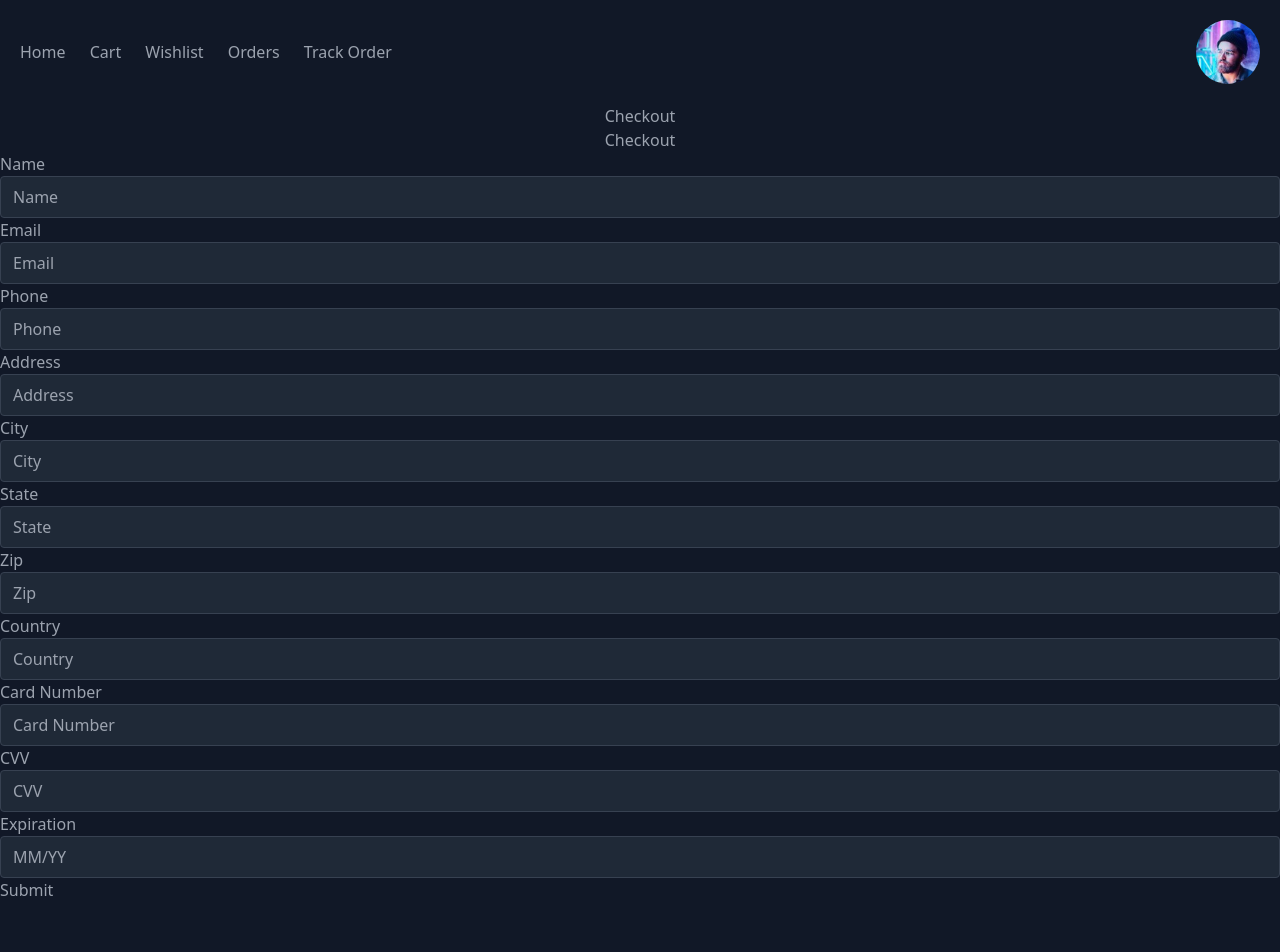
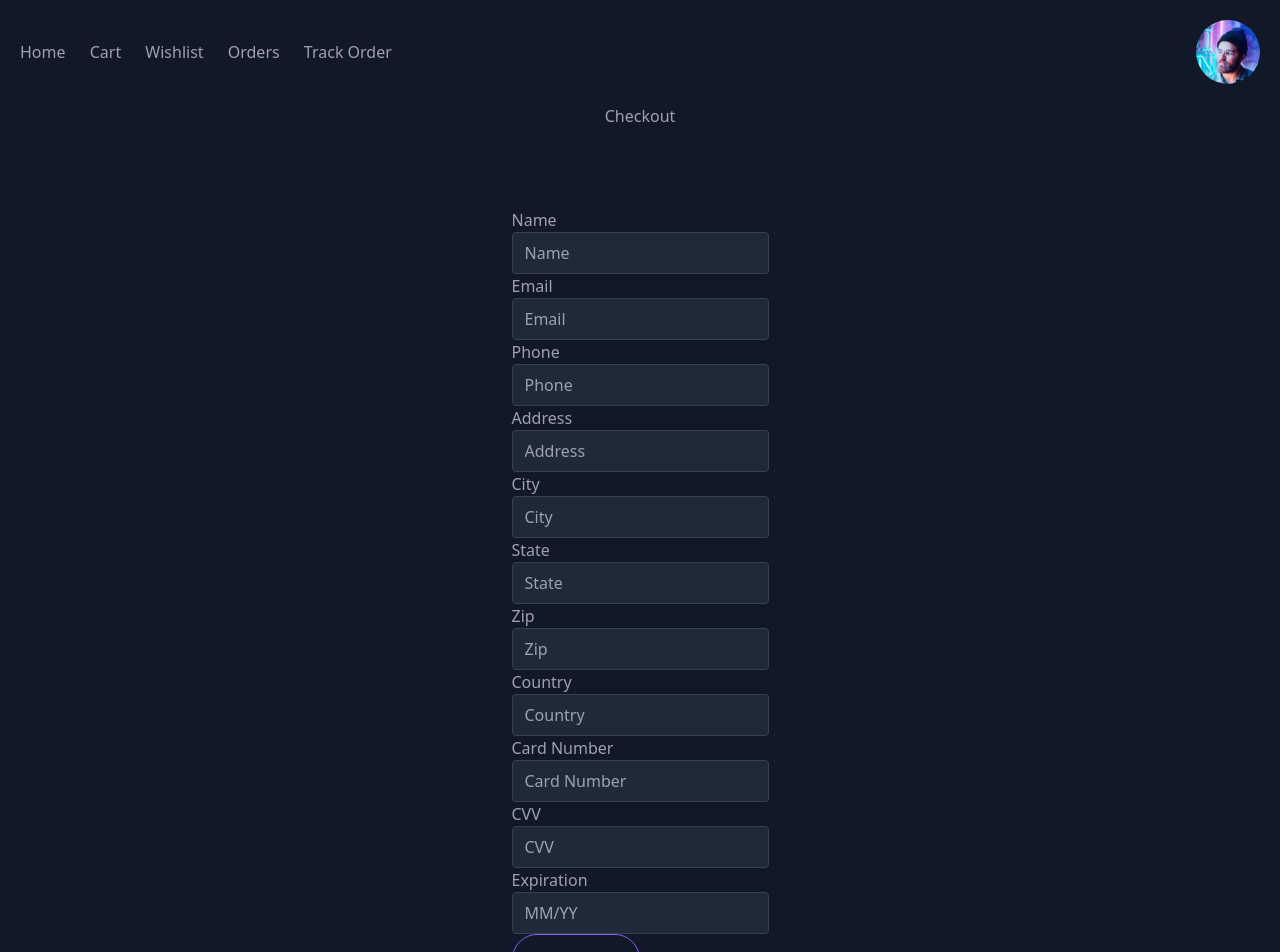
Before and after one commit to PraveenMalethia/basketiya-2, a Nuxt app: page /cart/checkout in a window 1280 px wide. Shown: the top 952 px of the page. Built offline with nearby package versions, Linux system fonts and the light colour scheme.

Commit message:
checkout form made

```diff
--- a/pages/cart/checkout.vue
+++ b/pages/cart/checkout.vue
@@ -2,17 +2,10 @@
   <section class="text-gray-400 bg-gray-900 body-font">
     <h2 class="text-center">Checkout</h2>
     <!-- checkout form  -->
-    <div class="container">
-      <div class="row">
+    <div class="container px-5 py-24 mx-auto">
+        <div class="flex flex-wrap justify-center -m-4">
         <div class="col-md-6">
           <div class="card">
-            <div class="card-header">
-              <div class="row">
-                <div class="col-md-12">
-                  <h4 class="text-center">Checkout</h4>
-                </div>
-              </div>
-            </div>
             <div class="card-body">
               <form class="form-horizontal">
                 <div class="row">
@@ -130,7 +123,28 @@
             <div class="card-footer">
               <div class="row">
                 <div class="col-md-12">
-                  <button class="btn btn-primary" @click="submit">Submit</button>
+                  <button
+                    class="text-purple-500
+                      bg-transparent
+                      border border-solid border-purple-500
+                      hover:bg-purple-500
+                      hover:text-white
+                      active:bg-emerald-600
+                      font-bold
+                      uppercase
+                      px-8
+                      py-3
+                      rounded-full
+                      outline-none
+                      focus:outline-none
+                      mr-1
+                      mb-1
+                      ease-linear
+                      transition-all
+                      duration-150"
+                      @click="submit">
+                      Submit
+                    </button>
                 </div>
               </div>
             </div>
```
